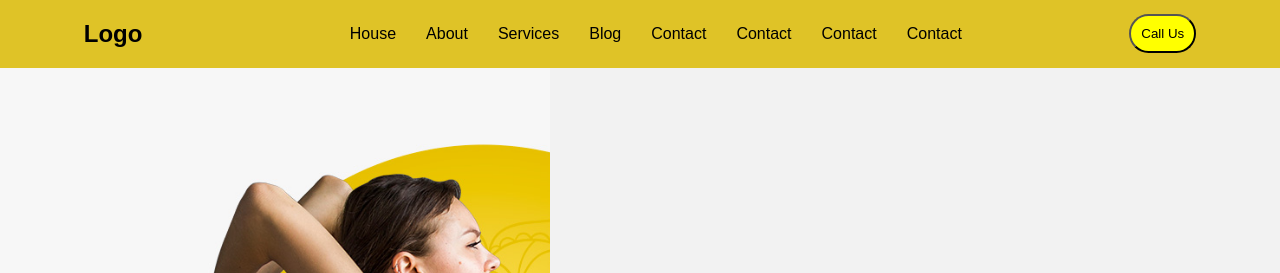
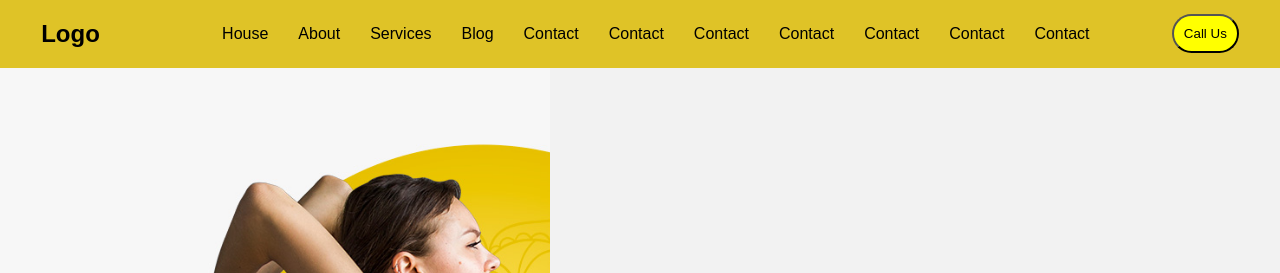
Before and after one commit to OmMore3518/Yoga-Website, a plain HTML site: page index.html in a window 1280 px wide. Shown: the top 273 px of the page. Drawn offline with Linux system fonts and the light colour scheme; files whose address does not match are found by name.

Commit message:
3rd commit

```diff
--- a/index.html
+++ b/index.html
@@ -25,6 +25,9 @@
 				<li><a href="#"> About</a></li>
 				<li><a href="#"> Services </a></li>
 				<li><a href="#"> Blog </a></li>
+				<li><a href="#"> Contact </a></li>
+				<li><a href="#"> Contact </a></li>
+				<li><a href="#"> Contact </a></li>
 				<li><a href="#"> Contact </a></li>
 				<li><a href="#"> Contact </a></li>
 				<li><a href="#"> Contact </a></li>
```
